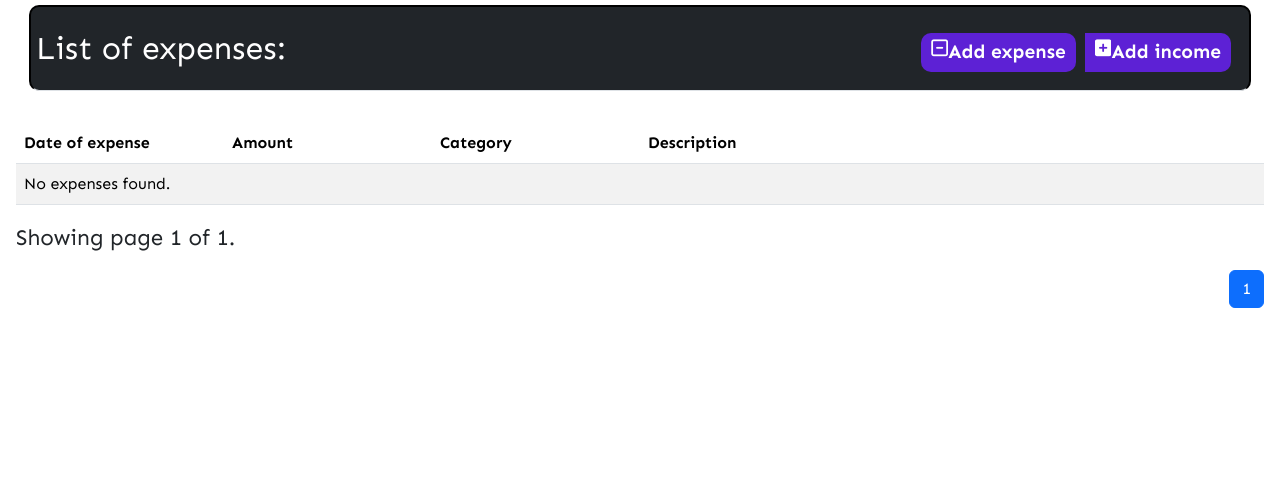
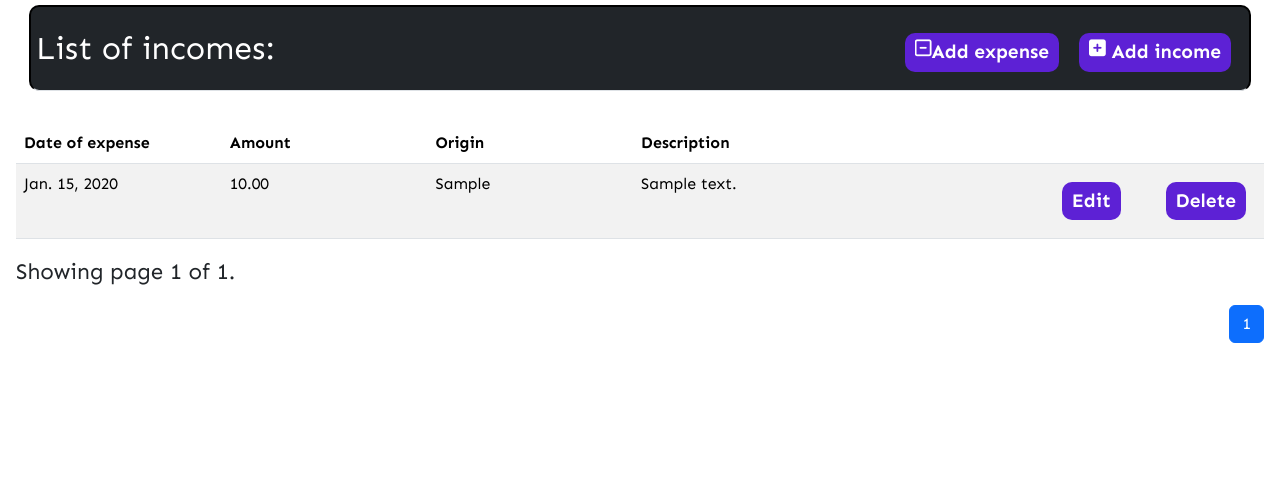
Before and after one commit to BohdanBezushka/MoneyMate, a Django app: page /incomes/ in a window 1280 px wide. Shown: the part 75-554 px from the top of the page. Run offline with Django 3.2, Linux system fonts and the light colour scheme; a user stored in the database is signed in; tables that the repository leaves empty hold one stand-in row (values such as "Sample post"); some libraries are stand-ins or nearby versions.

Commit message:
Configure the HTML income files

```diff
--- a/expensesapp/urls.py
+++ b/expensesapp/urls.py
@@ -32,5 +32,5 @@ urlpatterns = [
     path('incomes/', views.viewIncomesList, name='listIncomes'),
     path('addincome/', views.addIncome, name='addIncome'),
     path('editincome/<int:id>', views.editIncome, name='edit-income'),
-    path('deleteincome/<int:id>', views.deleteIncome, name='delete-Income'),
+    path('deleteincome/<int:id>', views.deleteIncome, name='delete-income'),
 ]
--- a/moneymate/views.py
+++ b/moneymate/views.py
@@ -152,7 +152,7 @@ def addIncome(request):
 def editIncome(request, id):
     #The user will be able to edit the chosen income.
     income = Income.objects.get(pk=id)
-    origins = origins.objects.all()
+    origins = Origin.objects.all()
     context = {
         'income': income,
         'values': income,
--- a/templates/moneymate/dashboard.html
+++ b/templates/moneymate/dashboard.html
@@ -16,7 +16,7 @@
           <a class="nav-link " href="{% url 'listExpenses' %}">Expenses</a>
         </li>
         <li class="nav-item links-dashboard">
-          <a class="nav-link" href="#reviews">Incomes</a>
+          <a class="nav-link" href="{% url 'listIncomes' %}">Incomes</a>
         </li>
         <li class="nav-item links-dashboard">
           <a class="nav-link" href="#reviews">Currencies</a>
@@ -54,7 +54,7 @@
           <button type="button" class="btn btn-sm btn-outline-secondary"><i class="far fa-minus-square"></i> Add expense</button>
         </a>
 
-        <a class="nav-link" href="#">
+        <a class="nav-link" href="{% url 'addIncome' %}">
           <button type="button" class="btn btn-sm btn-outline-secondary"><i class="fas fa-plus-square"></i> Add income</button>
         </a>
       </div>
--- a/templates/moneymate/expenses/add_expense.html
+++ b/templates/moneymate/expenses/add_expense.html
@@ -13,7 +13,9 @@
         <a class="nav-link" href="{% url 'addExpense' %}">
           <button type="button" class="btn btn-sm btn-outline-secondary"><i class="far fa-minus-square"></i>Add expense</button>
         </a>
-        <button type="button" class="btn btn-sm btn-outline-secondary"><i class="fas fa-plus-square"></i>Add income</button>
+        <a class="nav-link" href="{% url 'addIncome' %}">
+          <button type="button" class="btn btn-sm btn-outline-secondary"><i class="fas fa-plus-square"></i> Add income</button>
+        </a>
       </div>
     </div>
   </div>
--- a/templates/moneymate/expenses/edit_expense.html
+++ b/templates/moneymate/expenses/edit_expense.html
@@ -13,7 +13,9 @@
         <a class="nav-link" href="{% url 'addExpense' %}">
           <button type="button" class="btn btn-sm btn-outline-secondary"><i class="far fa-minus-square"></i>Add expense</button>
         </a>
-        <button type="button" class="btn btn-sm btn-outline-secondary"><i class="fas fa-plus-square"></i>Add income</button>
+        <a class="nav-link" href="{% url 'addIncome' %}">
+          <button type="button" class="btn btn-sm btn-outline-secondary"><i class="fas fa-plus-square"></i> Add income</button>
+        </a>
       </div>
     </div>
   </div>
--- a/templates/moneymate/expenses/list_expenses.html
+++ b/templates/moneymate/expenses/list_expenses.html
@@ -11,7 +11,9 @@
 				<a class="nav-link" href="{% url 'addExpense' %}">
 					<button type="button" class="btn btn-sm btn-outline-secondary"><i class="far fa-minus-square"></i>Add expense</button>
 				</a>
-				<button type="button" class="btn btn-sm btn-outline-secondary"><i class="fas fa-plus-square"></i>Add income</button>
+				<a class="nav-link" href="{% url 'addIncome' %}">
+					<button type="button" class="btn btn-sm btn-outline-secondary"><i class="fas fa-plus-square"></i> Add income</button>
+				</a>
 			</div>
 		</div>
 	</div>
--- a/templates/moneymate/incomes/list_incomes.html
+++ b/templates/moneymate/incomes/list_incomes.html
@@ -4,14 +4,16 @@
 <main class="col-md-12 ms-sm-auto col-lg-12 px-md-4">
 	<div id="control-dashboard" class="d-flex justify-content-between flex-wrap flex-md-nowrap align-items-center pt-3 pb-2 mb-3 border-bottom">
 		<h1 class="h2">
-			<span id="info-dashboard" class="nav-link">List of expenses:</span>
+			<span id="info-dashboard" class="nav-link">List of incomes:</span>
 		</h1>
 		<div class="btn-toolbar mb-2 mb-md-0">
 			<div class="btn-group me-2">
 				<a class="nav-link" href="{% url 'addExpense' %}">
 					<button type="button" class="btn btn-sm btn-outline-secondary"><i class="far fa-minus-square"></i>Add expense</button>
 				</a>
-				<button type="button" class="btn btn-sm btn-outline-secondary"><i class="fas fa-plus-square"></i>Add income</button>
+				<a class="nav-link" href="{% url 'addIncome' %}">
+					<button type="button" class="btn btn-sm btn-outline-secondary"><i class="fas fa-plus-square"></i> Add income</button>
+				  </a>
 			</div>
 		</div>
 	</div>
@@ -23,7 +25,7 @@
 			<tr>
 				<th class="col-2">Date of expense</th>
 				<th class="col-2">Amount</th>
-				<th class="col-2">Category</th>
+				<th class="col-2">Origin</th>
 				<th class="col-4">Description</th>
 				<th class="col-1"></th>
 				<!-- Column for the Edit button -->
@@ -32,26 +34,26 @@
 			</tr>
 		</thead>
 		<tbody>
-			{% if expenses.count %} {% for expense in page_object %}
+			{% if incomes.count %} {% for income in page_object %}
 			<tr>
-				<td>{{ expense.date }}</td>
-				<td>{{ expense.amount }}</td>
-				<td>{{ expense.category }}</td>
-				<td>{{ expense.description }}</td>
+				<td>{{ income.date }}</td>
+				<td>{{ income.amount }}</td>
+				<td>{{ income.origin }}</td>
+				<td>{{ income.description }}</td>
 				<td>
-					<a href="{% url 'edit-expense' expense.id %}">
+					<a href="{% url 'edit-income' income.id %}">
 						<button class="btn btn-primary">Edit</button>
 					</a>
 				</td>
 				<td>
-					<a href="{% url 'delete-expense' expense.id %}">
+					<a href="{% url 'delete-income' income.id %}">
 						<button class="btn btn-primary">Delete</button>
 					</a>
 				</td>
 			</tr>
 			{% endfor %} {% else %}
 			<tr>
-				<td colspan="6">No expenses found.</td>
+				<td colspan="6">No incomes found.</td>
 			</tr>
 			{% endif %}
 		</tbody>
```
Also changed, not shown: templates/moneymate/incomes/add_income.html (+10 -8 lines), templates/moneymate/incomes/edit_income.html (+12 -10 lines).
